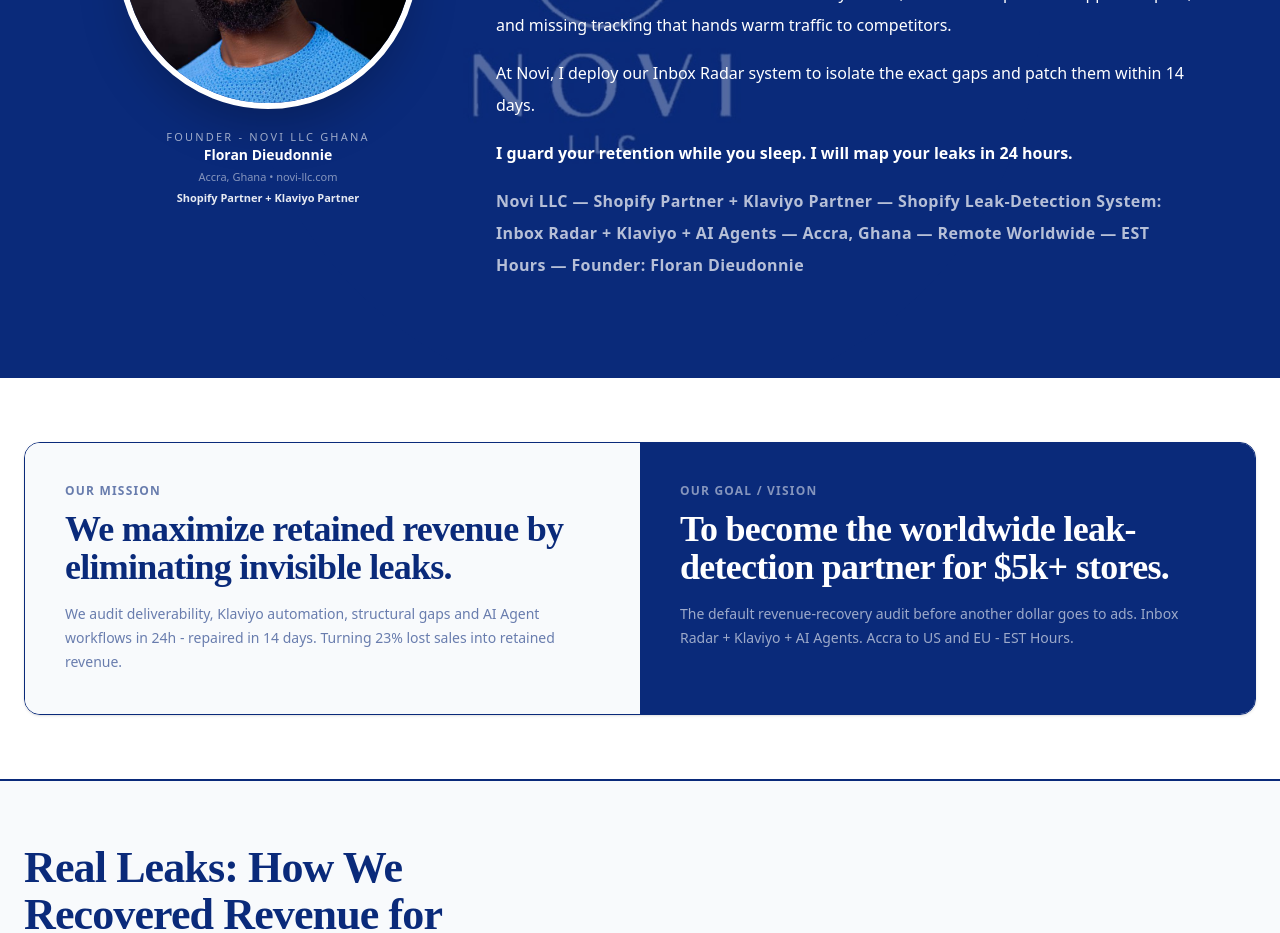
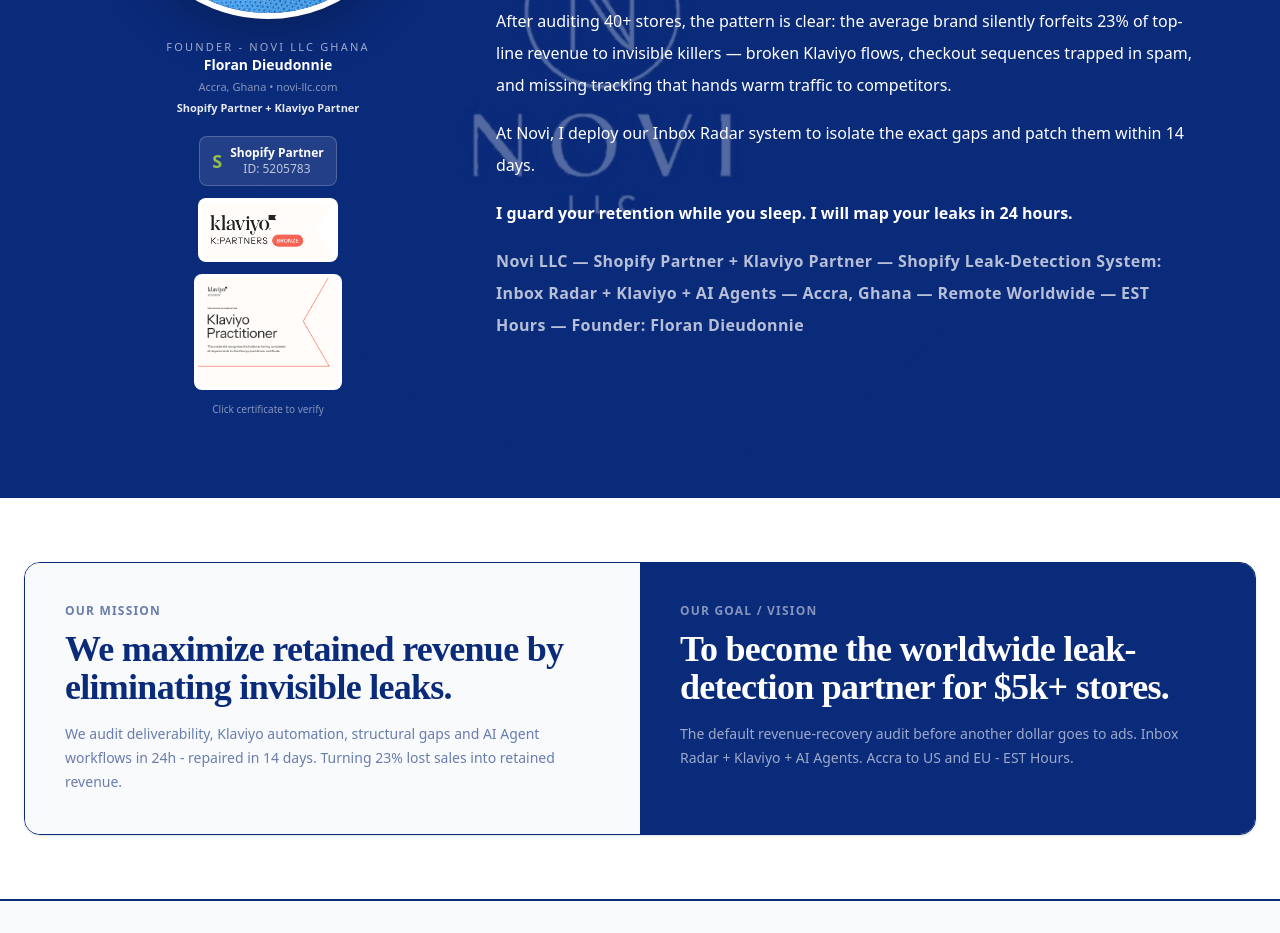
Before and after one commit to NOVI-I6699-cmd/portfolio-starter-kit, a Next.js app: page / in a window 1280 px wide. Shown: the part 1460-2393 px from the top of the page. Built offline with nearby package versions, Linux system fonts and the light colour scheme.

Commit message:
Update page.tsx

```diff
--- a/app/page.tsx
+++ b/app/page.tsx
@@ -148,6 +148,19 @@ export default function Home() {
             <p className="text-sm font-bold text-white">Floran Dieudonnie</p>
             <p className="text-[11px] mt-1" style={{color: 'rgba(255,255,255,0.5)'}}>Accra, Ghana • novi-llc.com</p>
             <p className="text-[11px] mt-1 font-semibold" style={{color: 'rgba(255,255,255,0.9)'}}>Shopify Partner + Klaviyo Partner</p>
+
+            {/* Partner Badges under founder photo */}
+            <div className="mt-5 flex flex-col items-center gap-3">
+              <div className="flex items-center gap-2 bg-white/10 border border-white/20 rounded-lg px-3 py-2">
+                <span className="text-[#96bf48] font-black text-lg leading-none">S</span>
+                <span className="text-xs font-bold text-white">Shopify Partner<br/><span className="font-normal text-white/70">ID: 5205783</span></span>
+              </div>
+              <Image src="/KPartner-BadgeTier-Cotton-Bronze.png" alt="Klaviyo Partner Bronze" width={140} height={70} className="h-auto bg-white rounded-lg p-1" />
+              <a href="https://credential.klaviyo.com/8c6d8bf6-e595-4155-80bc-cf52cc47a5af" target="_blank" rel="noopener noreferrer" className="bg-white rounded-lg p-1 hover:opacity-90 transition">
+                <Image src="/Klaviyo Practitioner Certificate.png" alt="Klaviyo Practitioner Certificate" width={140} height={90} className="h-auto object-contain" />
+              </a>
+              <p className="text-[10px]" style={{color: 'rgba(255,255,255,0.5)'}}>Click certificate to verify</p>
+            </div>
           </div>
           <div className="text-white min-w-0">
             <div className="text-xs uppercase tracking-widest font-semibold mb-3" style={{color: 'rgba(255,255,255,0.5)'}}>Founder Story — Based in Accra, Ghana</div>
```
